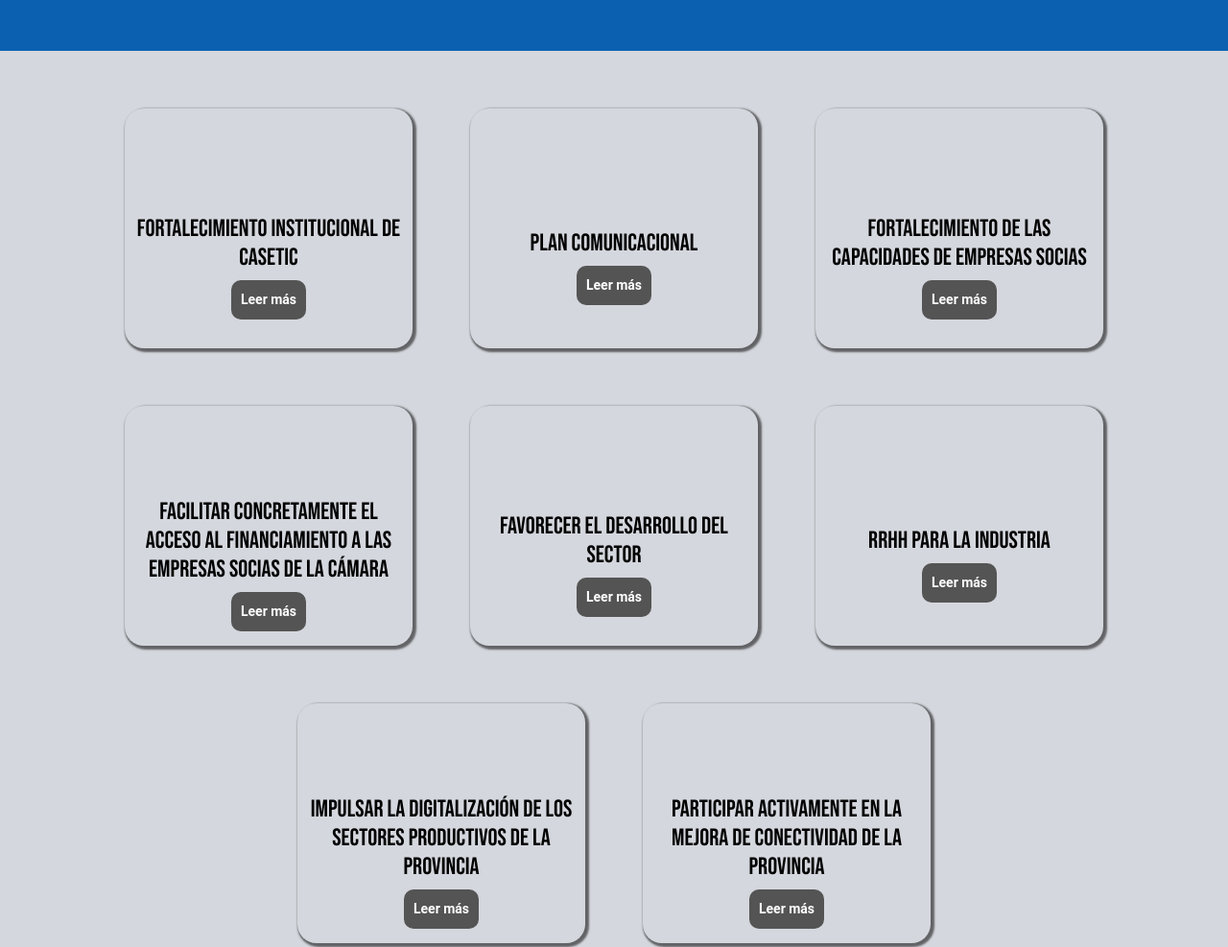
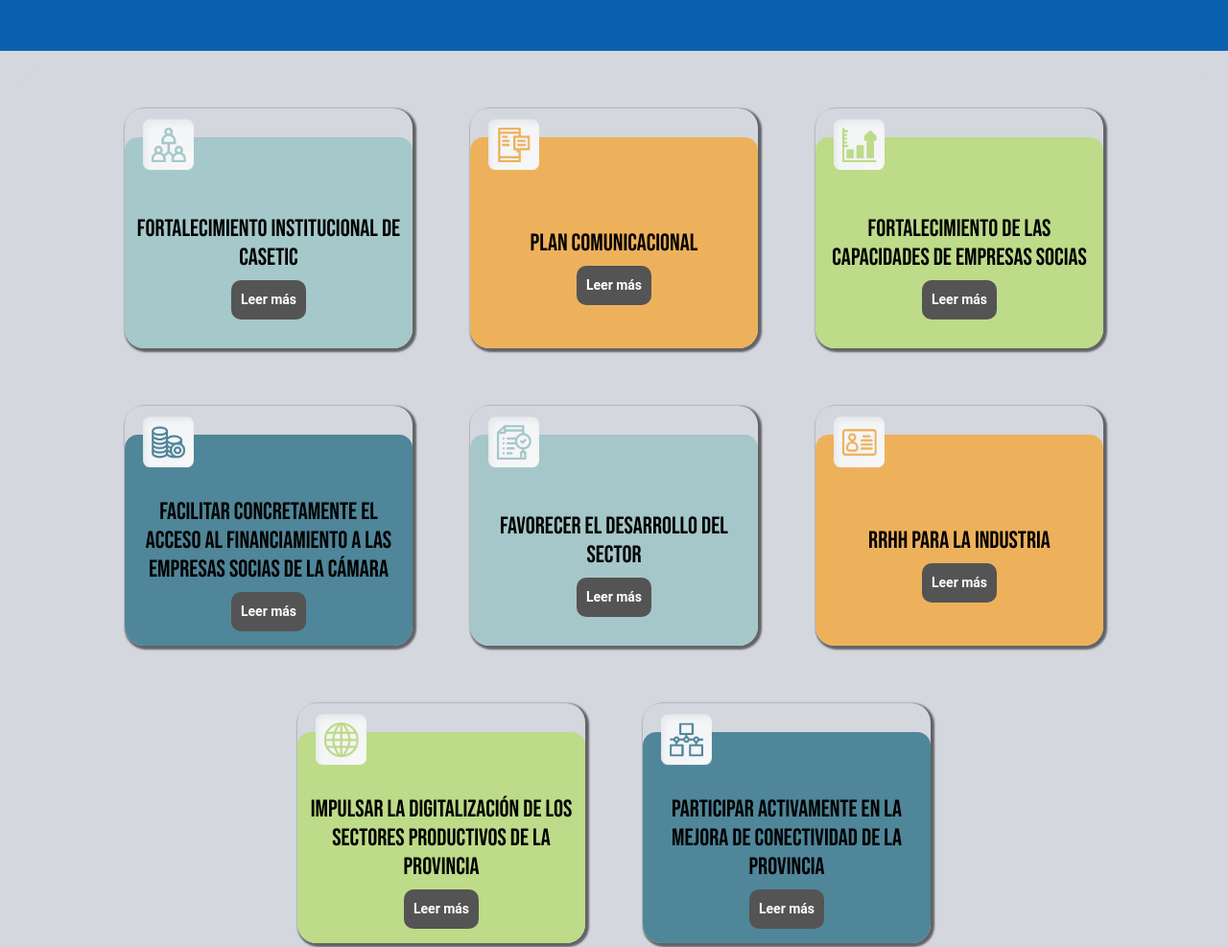
Before and after one commit to GuidoNav/Landing-Casetic, a plain HTML site: page index.html in a window 1280 px wide. Shown: the part 561-1548 px from the top of the page at 96% size. Drawn offline with nearby package versions, Linux system fonts and the light colour scheme.

Commit message:
Update style.css

```diff
--- a/css/style.css
+++ b/css/style.css
@@ -155,28 +155,28 @@
   height: 600px;
 }
 #card1{
-  background-image: url(img/proposito/try1.png);
+  background-image: url(../img/proposito/try1.png);
 }
 #card2{
-  background-image: url(img/proposito/try2.png);
+  background-image: url(../img/proposito/try2.png);
 }
 #card3{
-  background-image: url(img/proposito/try3.png);
+  background-image: url(../img/proposito/try3.png);
 }
 #card4{
-  background-image: url(img/proposito/try4.png);
+  background-image: url(../img/proposito/try4.png);
 }
 #card5{
-  background-image: url(img/proposito/try5.png);
+  background-image: url(../img/proposito/try5.png);
 }
 #card6{
-  background-image: url(img/proposito/try6.png);
+  background-image: url(../img/proposito/try6.png);
 }
 #card7{
-  background-image: url(img/proposito/try7.png);
+  background-image: url(../img/proposito/try7.png);
 }
 #card8{
-  background-image: url(img/proposito/try8.png);
+  background-image: url(../img/proposito/try8.png);
 }
 
 .container h6{
```
